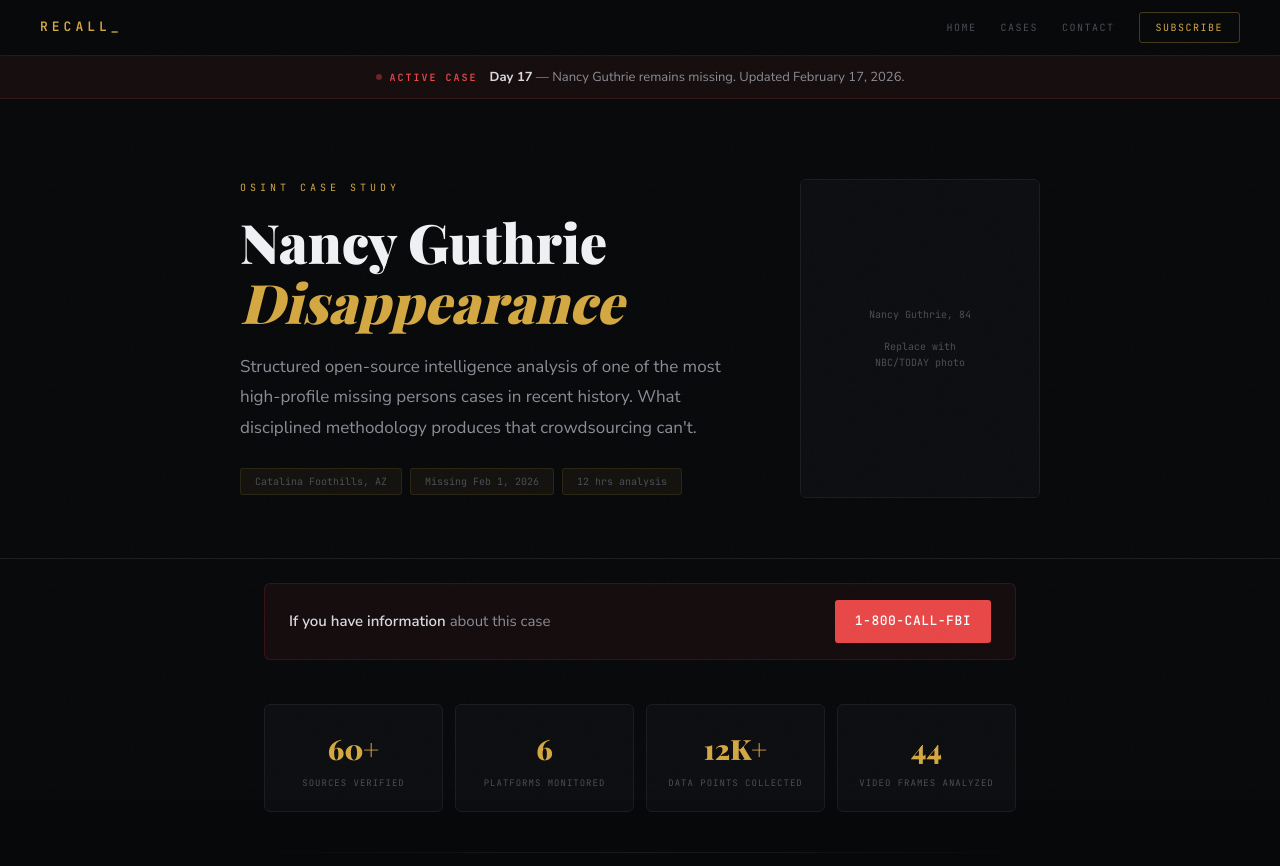
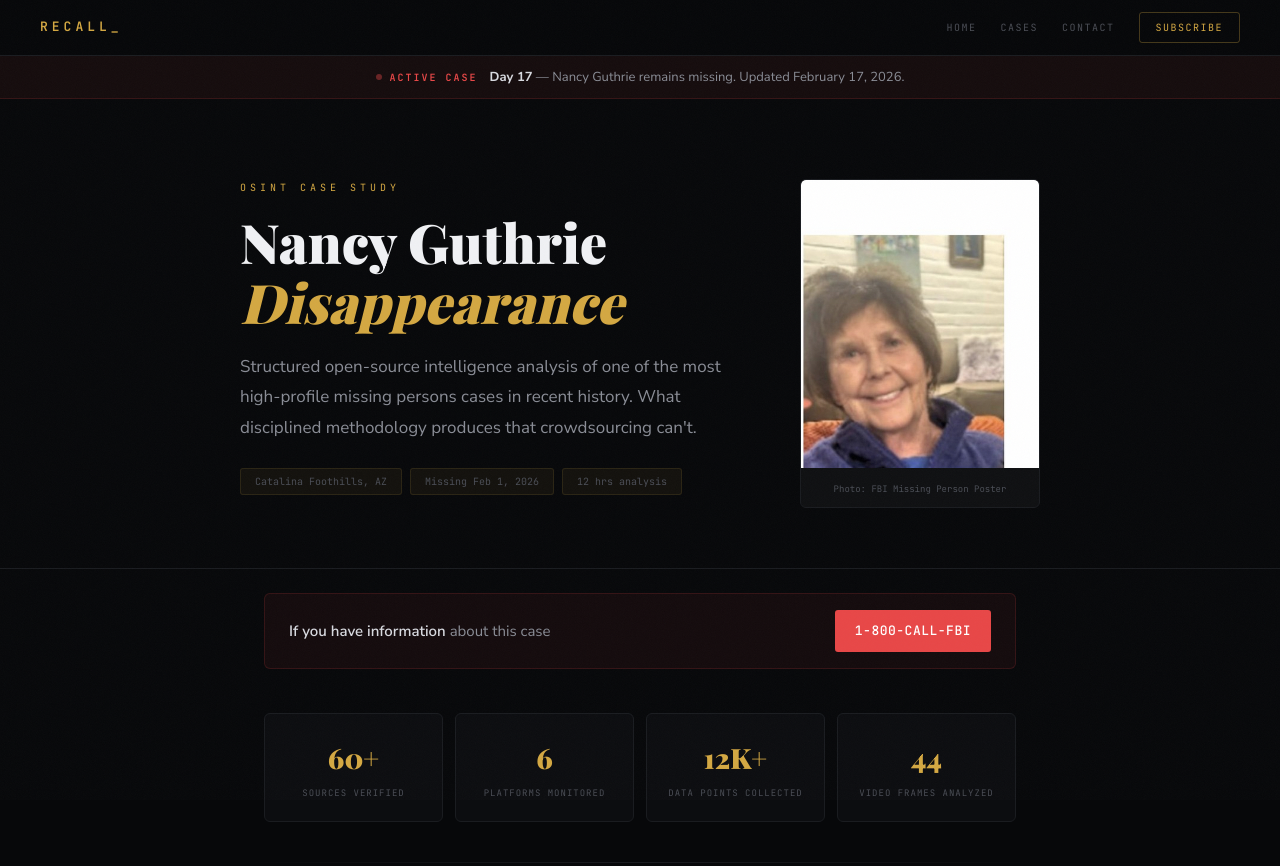
Before and after one commit to recallproject/recallproject.github.io, a plain HTML site: page cases/guthrie/index.html in a window 1280 px wide. Shown: the top 866 px of the page. Drawn offline with nearby package versions, Linux system fonts and the light colour scheme.

Commit message:
Add Nancy Guthrie photo from FBI poster

```diff
--- a/cases/guthrie/index.html
+++ b/cases/guthrie/index.html
@@ -70,7 +70,7 @@ body{background:var(--bg);color:var(--text);font-family:'Nunito Sans',sans-serif
 </div>
 </div>
 <div style="border-radius:6px;overflow:hidden;border:1px solid var(--border)">
-<div style="width:100%;aspect-ratio:3/4;background:var(--surface);display:flex;align-items:center;justify-content:center;font-family:'JetBrains Mono',monospace;font-size:10px;color:var(--text-dim);text-align:center;padding:20px;line-height:1.6">Nancy Guthrie, 84<br><br>Replace with<br>NBC/TODAY photo</div>
+<div style="width:100%;border-radius:4px;overflow:hidden"><img src="images/nancy_guthrie.jpg" alt="Nancy Guthrie, 84" style="width:100%;height:auto;display:block;object-fit:cover"><div style="padding:6px 10px;background:rgba(255,255,255,0.03);text-align:center"><span style="font-family:'JetBrains Mono',monospace;font-size:9px;color:var(--text-dim)">Photo: FBI Missing Person Poster</span></div></div>
 </div>
 </div>
 </header>
```
Also changed, not shown: cases/guthrie/images/nancy_guthrie.jpg (added).
